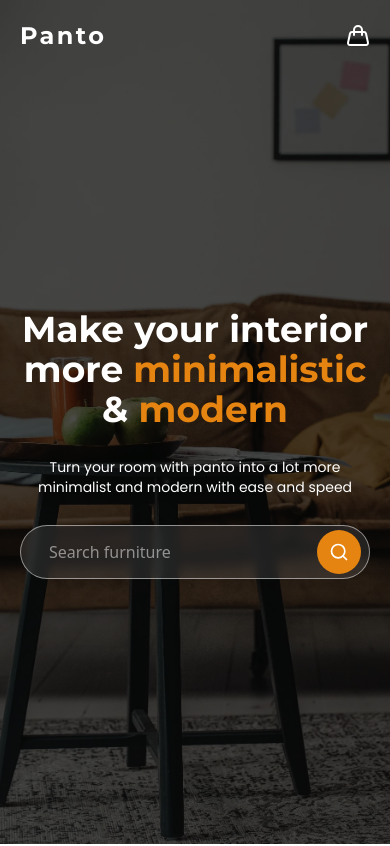
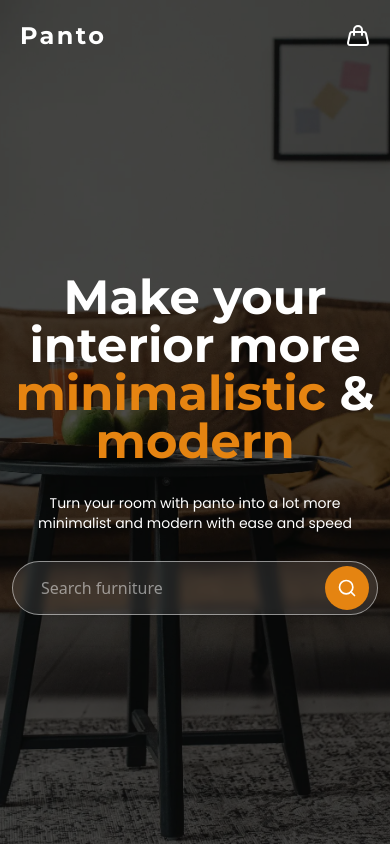
Before and after one commit to MuhammadAunR/Panto-Furniture, a Next.js app: page / in a window 390 px wide. Shown: the top 846 px of the page. Built offline with nearby package versions, Linux system fonts and the light colour scheme.

Commit message:
refactor: updated hero section font sizing and horizontal padding

```diff
--- a/components/HeroSection.js
+++ b/components/HeroSection.js
@@ -20,13 +20,13 @@ const HeroSection = () => {
                 <div className='absolute inset-0 bg-black/70' />
             </div>
 
-            <div className='relative z-10 flex flex-col items-center gap-7 px-5'>
+            <div className='relative z-10 flex flex-col items-center gap-7 px-3'>
                 <motion.h1
                     initial={{ opacity: 0, y: 30 }}
                     whileInView={{ opacity: 1, y: 0 }}
                     transition={{ duration: .70, delay: 0.1 }}
                     viewport={{ once: true }}
-                    className='text-4xl md:text-5xl lg:text-7xl font-heading font-bold text-center lg:max-w-6xl'>
+                    className='text-5xl md:text-6xl lg:text-7xl font-heading font-bold text-center lg:max-w-6xl'>
                     Make your interior more <span className='text-highlight'>minimalistic</span> & <span className='text-highlight'>modern</span>
                 </motion.h1>
                 <motion.p
```
